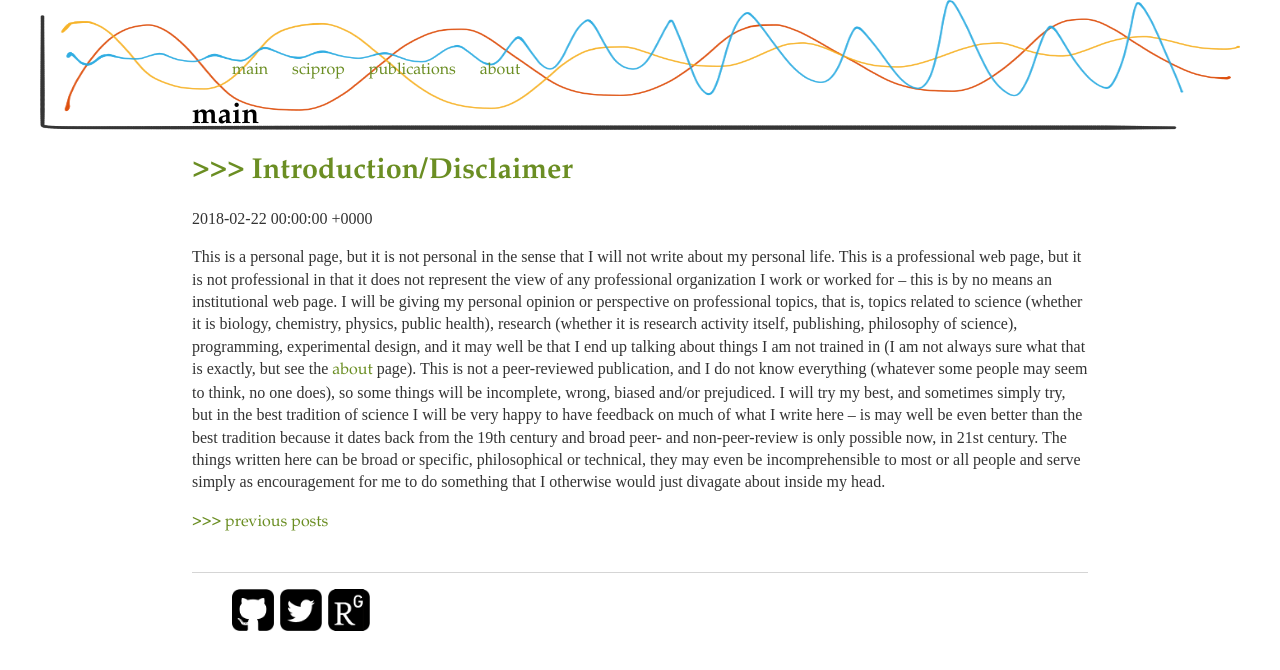
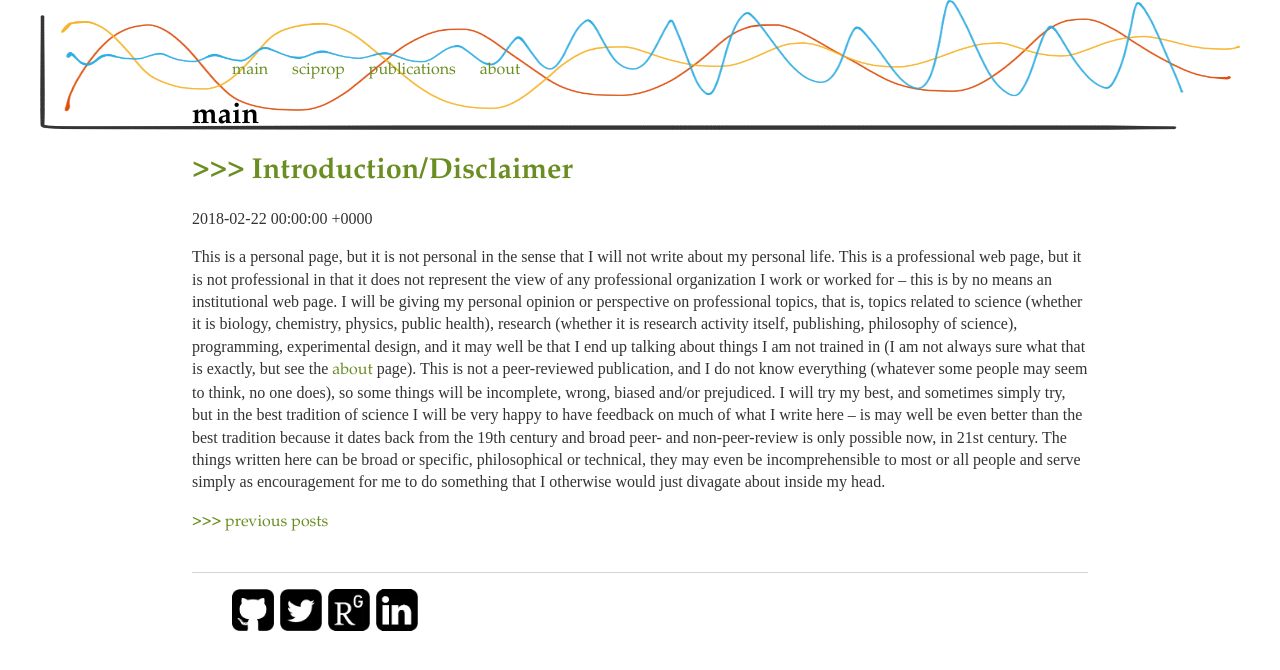
Before and after one commit to caesoma/caesoma.github.io, a Jekyll site: the page built from index.html, in a window 1280 px wide. Shown: the top 670 px of the page. Built offline with Jekyll 4.4.1, drawn with Linux system fonts in a browser that asks for light colours; the list of posts is cut into pages by our own code.

Commit message:
update layout

```diff
--- a/_layouts/default.html
+++ b/_layouts/default.html
@@ -34,6 +34,9 @@
         <li><a href="https://www.researchgate.net/profile/Caetano_Souto-Maior">
           <img src="/images/rg.png" alt="researchgate" style="width:42px;height:42px;border:0;">
         </a></li>
+        <li><a href="https://www.linkedin.com/in/caetanosoutomaior/">
+          <img src="/images/li.png" alt="linkedin" style="width:42px;height:42px;border:0;">
+        </a></li>
         <!-- <li><a href="https://github.com/caesoma">github</a></li> -->
 	</ul>
       </footer>
```
